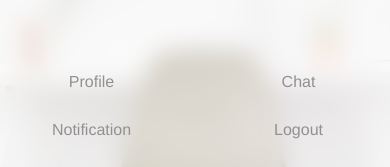
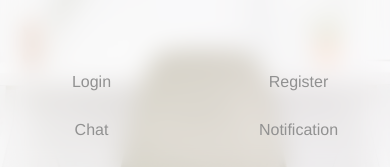
Before and after one commit to mikejang0109/fe_shop_ternLK, a React (Create React App) app: page / in a window 390 px wide. Both pictures are taken after a click on the picture 336 px from the left and 41 px from the top of the page. Shown: the part 490-657 px from the top of the page. Built offline with nearby package versions, Linux system fonts and the light colour scheme; no server answers.

Commit message:
fix header, add private routing

```diff
--- a/src/components/Header/index.jsx
+++ b/src/components/Header/index.jsx
@@ -1,5 +1,8 @@
 import React, { useState } from "react";
-import { Link } from "react-router-dom";
+import { Link, useNavigate } from "react-router-dom";
+import { useSelector } from "react-redux";
+
+import { get } from "../../utils/sessionStorage";
 
 import decorativeVase from "../../assets/img/decorative-vase.png";
 
@@ -9,12 +12,21 @@ import cartIcon from "../../assets/icons/cart-icon.svg";
 import burgerMenu from "../../assets/icons/hamburger-menu.svg";
 
 function Header() {
+	const navigate = useNavigate();
+
 	const [toggleState, setToggleState] = useState(false);
 
 	const handleToggle = () => setToggleState((toggleState) => !toggleState);
 
 	let burgerActive = toggleState ? "lg:flex" : null;
 	let burgerMobileActive = toggleState ? "flex" : null;
+
+	const localToken = useSelector((state) => state.auth.token);
+	const sessionToken = get("raz");
+
+	const authNavigate = () => {
+		navigate("/auth");
+	};
 
 	return (
 		<div className="header-wrapper relative navbar font-arimo lg:flex lg:flex-row lg:justify-between grid grid-cols-2 px-8 lg:px-20">
@@ -102,7 +114,7 @@ function Header() {
 									</Link>
 								</li>
 								<li>
-									<Link>
+									<Link to={"/tracking"}>
 										<p className="hover:text-white active:text-white">Other Tracking</p>
 									</Link>
 								</li>
@@ -144,6 +156,7 @@ function Header() {
 				</div>
 				<div className="hamburger relative cursor-pointer">
 					<img src={burgerMenu} alt="hamburger menu" onClick={handleToggle} />
+					{localToken || sessionToken ? (
 						<div
 							className={`absolute text-[#919191] bg-primary-black py-10 pl-6 pr-28 mt-2 right-2 md:hidden ${
 								burgerActive || "hidden"
@@ -153,12 +166,23 @@ function Header() {
 							<p className="hover:text-white active:text-white">Chat</p>
 							<p className="hover:text-white active:text-white">Notification</p>
 							<p className="hover:text-white active:text-white">Logout</p>
-						{/* Conditional Rendering */}
-						{/* <p className="hover:text-white active:text-white">Login</p>
-						<p className="hover:text-white active:text-white">Register</p>
+						</div>
+					) : (
+						<div
+							className={`absolute text-[#919191] bg-primary-black py-10 pl-6 pr-28 mt-2 right-2 md:hidden ${
+								burgerActive || "hidden"
+							} flex-col gap-y-5`}
+						>
+							<p onClick={authNavigate} className="hover:text-white active:text-white">
+								Login
+							</p>
+							<p onClick={authNavigate} className="hover:text-white active:text-white">
+								Register
+							</p>
 							<p className="hover:text-white active:text-white">Chat</p>
-						<p className="hover:text-white active:text-white">Notification</p> */}
+							<p className="hover:text-white active:text-white">Notification</p>
 						</div>
+					)}
 				</div>
 			</div>
 			<div className="lg:hidden">
@@ -246,7 +270,7 @@ function Header() {
 											</Link>
 										</li>
 										<li>
-											<Link>
+											<Link to={"/tracking"}>
 												<p className="hover:text-white active:text-white">Other Tracking</p>
 											</Link>
 										</li>
@@ -291,6 +315,7 @@ function Header() {
 							</Link>
 						</div>
 					</div>
+					{localToken || sessionToken ? (
 						<div className="text-[#919191] md:flex md:flex-row md:justify-between grid grid-cols-2 gap-x-6 gap-y-6 md:gap-y-0 px-0 md:px-12">
 							<p className="hover:text-primary-black hover:font-bold active:text-primary-black active:font-bold mx-auto md:mx-0">
 								Profile
@@ -304,12 +329,29 @@ function Header() {
 							<p className="hover:text-primary-black hover:font-bold active:text-primary-black active:font-bold mx-auto md:mx-0">
 								Logout
 							</p>
-						{/* Conditional Rendering */}
-						{/* <p className="hover:text-primary-black hover:font-bold active:text-primary-black active:font-bold mx-auto md:mx-0">Login</p>
-						<p className="hover:text-primary-black hover:font-bold active:text-primary-black active:font-bold mx-auto md:mx-0">Register</p>
-						<p className="hover:text-primary-black hover:font-bold active:text-primary-black active:font-bold mx-auto md:mx-0">Chat</p>
-						<p className="hover:text-primary-black hover:font-bold active:text-primary-black active:font-bold mx-auto md:mx-0">Notification</p> */}
 						</div>
+					) : (
+						<div className="text-[#919191] md:flex md:flex-row md:justify-between grid grid-cols-2 gap-x-6 gap-y-6 md:gap-y-0 px-0 md:px-12">
+							<p
+								onClick={authNavigate}
+								className="hover:text-primary-black hover:font-bold active:text-primary-black active:font-bold mx-auto md:mx-0"
+							>
+								Login
+							</p>
+							<p
+								onClick={authNavigate}
+								className="hover:text-primary-black hover:font-bold active:text-primary-black active:font-bold mx-auto md:mx-0"
+							>
+								Register
+							</p>
+							<p className="hover:text-primary-black hover:font-bold active:text-primary-black active:font-bold mx-auto md:mx-0">
+								Chat
+							</p>
+							<p className="hover:text-primary-black hover:font-bold active:text-primary-black active:font-bold mx-auto md:mx-0">
+								Notification
+							</p>
+						</div>
+					)}
 				</div>
 			</div>
 		</div>
--- a/src/router.js
+++ b/src/router.js
@@ -1,5 +1,7 @@
 import React from "react";
 import { createBrowserRouter } from "react-router-dom";
+
+import { PrivateRoute, IsLogin } from "./utils/wrapper/privateRoute";
 
 import Home from "./pages/Home";
 import Error from "./pages/Error";
@@ -15,14 +17,34 @@ import OrderTrack from "./pages/Order Track";
 
 const router = createBrowserRouter([
   { path: "/faq", element: <Faq /> },
-  { path: "/auth", element: <Auth /> },
-  { path: "/forgot", element: <ForgotPassword /> },
+  { path: "/auth", element: (
+    <IsLogin>
+      <Auth />
+    </IsLogin>
+  ) },
+  { path: "/forgot", element: (
+    <IsLogin>
+      <ForgotPassword />
+    </IsLogin>
+  ) },
   { path: "/products", element: <Products /> },
   { path: "/productdetail", element: <ProductDetail /> },
 	{ path: "/blog", element: <Blog /> },
-  { path: "/mycart", element: <Cart /> },
-  { path: "/checkout", element: <Checkout /> },
-  { path: "/tracking", element: <OrderTrack /> },
+  { path: "/mycart", element: (
+    <PrivateRoute>
+      <Cart />
+    </PrivateRoute>
+  ) },
+  { path: "/checkout", element: (
+    <PrivateRoute>
+      <Checkout />
+    </PrivateRoute>
+  ) },
+  { path: "/tracking", element: (
+    <PrivateRoute>
+      <OrderTrack />
+    </PrivateRoute>
+  ) },
   {
     path: "/",
     element: <Home />,
--- /dev/null
+++ b/src/utils/wrapper/privateRoute.js
@@ -0,0 +1,31 @@
+import React from "react";
+import { useSelector } from "react-redux";
+import { useNavigate } from "react-router-dom";
+
+import { get } from "../sessionStorage";
+
+export const PrivateRoute = ({ children }) => {
+	const navigate = useNavigate();
+
+	const localToken = useSelector((state) => state.auth.token);
+	const sessionToken = get("raz");
+
+	React.useEffect(() => {
+		if (!localToken && !sessionToken) navigate("/auth");
+	});
+
+	return <>{children}</>;
+};
+
+export const IsLogin = ({ children }) => {
+	const navigate = useNavigate();
+
+	const localToken = useSelector((state) => state.auth.token);
+	const sessionToken = get("raz");
+
+	React.useEffect(() => {
+		if (localToken || sessionToken) navigate("/");
+	});
+
+	return <>{children}</>;
+};
```
Lines whose indentation alone changed are shown as unchanged.
